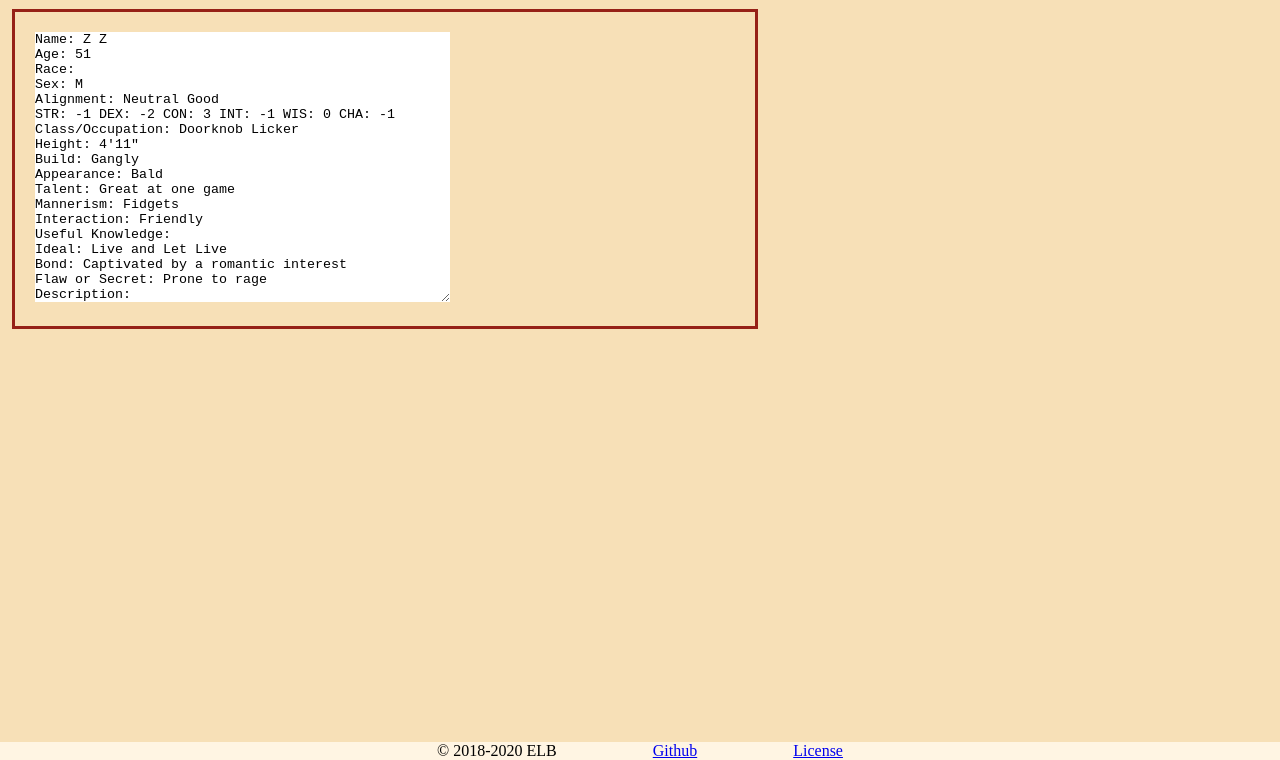
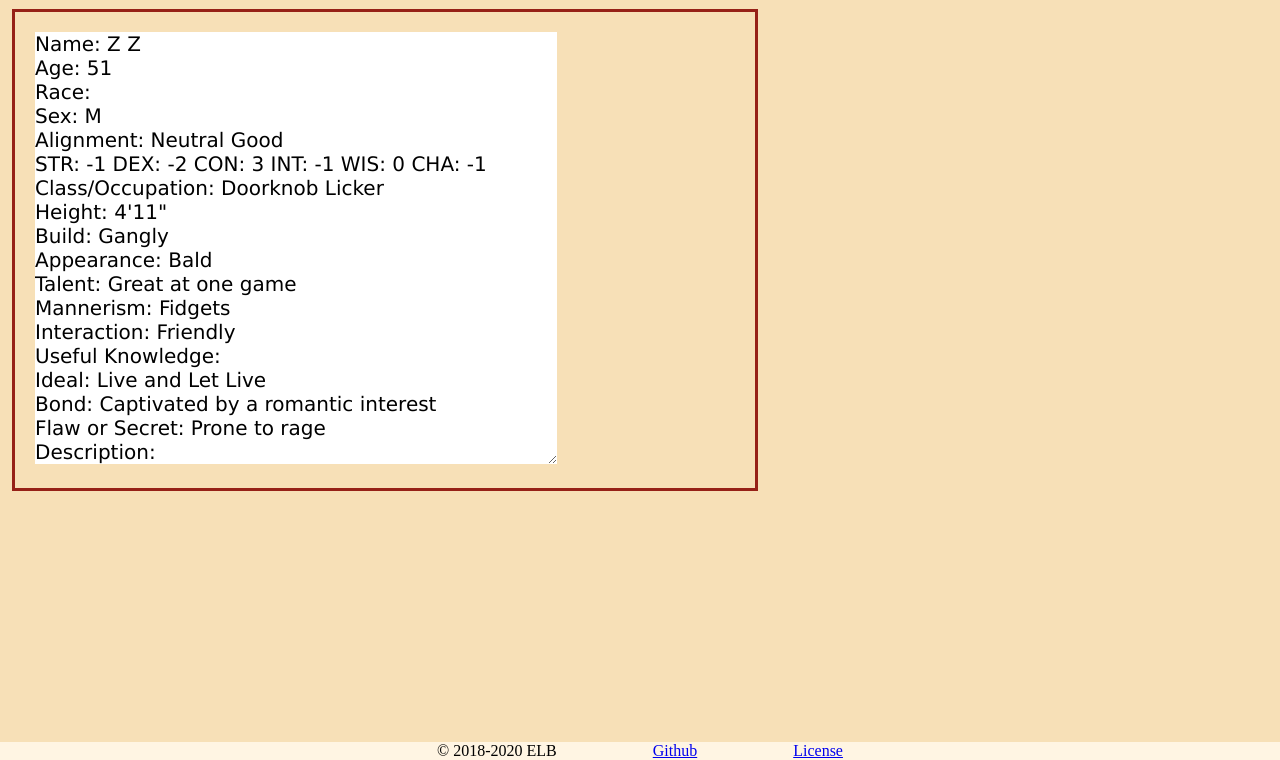
Before and after one commit to elb-dev/javascript-dnd-npc-gen, a plain HTML site: page index.html in a window 1280 px wide. Shown: the part 40-800 px from the top of the page. Drawn offline with Linux system fonts and the light colour scheme.

Commit message:
Adds text box styling

```diff
--- a/style/style.css
+++ b/style/style.css
@@ -24,6 +24,19 @@ body {
 	min-width: ;
 }
 
+#box {
+font-family: "Lucida Sans Unicode", "Lucida Grande", sans-serif;
+font-size: 20px;
+letter-spacing: 0px;
+word-spacing: 0px;
+color: #000000;
+font-weight: 400;
+text-decoration: none;
+font-style: normal;
+font-variant: normal;
+text-transform: none;
+}
+
 #footer {
 	position: fixed;
 	bottom: 0;
```
